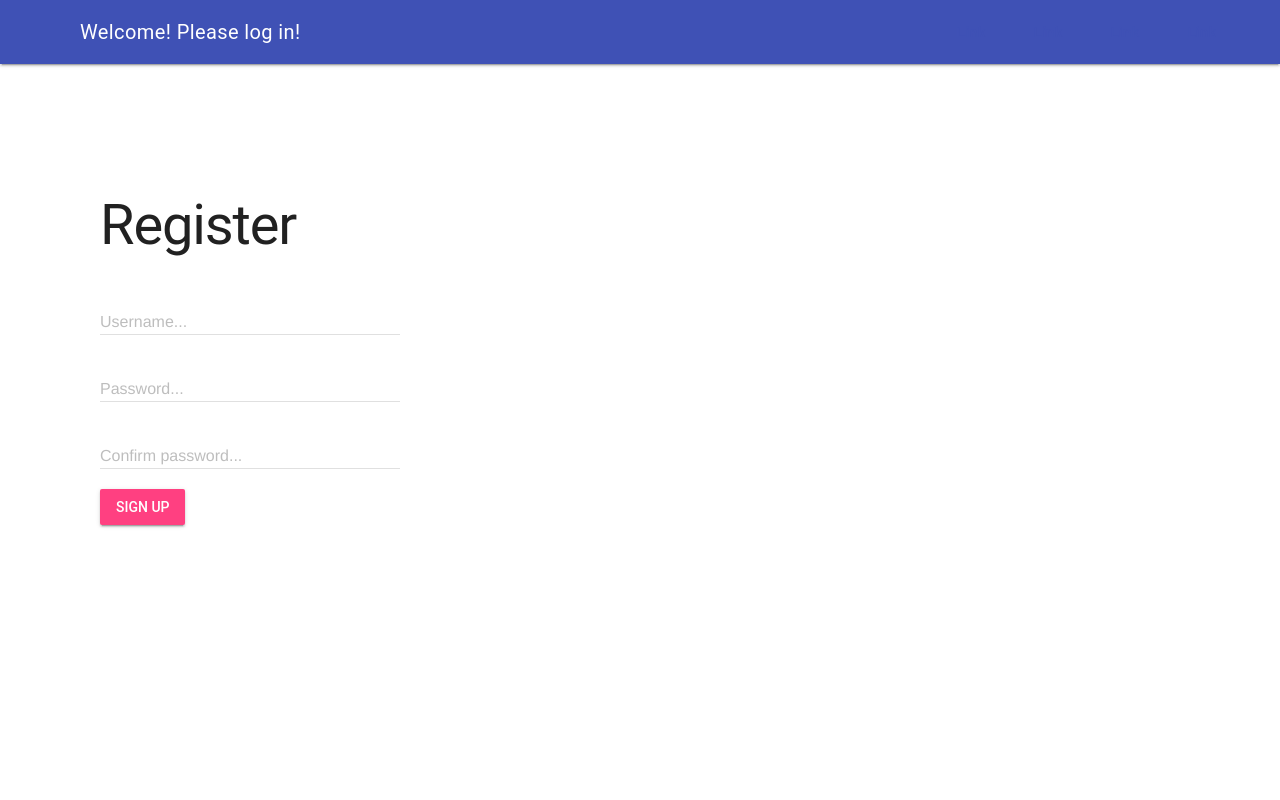
After one commit to barni246/Django-ChatApp-2, a Django app: page /register/ in a window 1280 px wide. The commit adds this page. Run offline with Django 5.2, Linux system fonts and the light colour scheme.

Commit message:
register html

```diff
--- /dev/null
+++ b/chat/templates/auth/register.html
@@ -0,0 +1,43 @@
+{% extends "base.html" %}
+{% block content %}
+
+
+<h1>Register</h1>
+
+
+<form method="POST" action="/login/" autocomplete="off">
+    {% csrf_token %}
+    <input type="hidden" name="redirect" value="{{ redirect }}">
+
+
+<div class="input-container" style="display: flex; flex-direction: column;">
+
+    <div class="mdl-textfield mdl-js-textfield mdl-textfield--floating-label">
+        <input class="mdl-textfield__input"  name="username" type="text" id="sample3" >
+        <label class="mdl-textfield__label"  for="sample3">Username...</label>
+    </div>
+
+    <div class="mdl-textfield mdl-js-textfield mdl-textfield--floating-label">
+        <input class="mdl-textfield__input" name="password" type="password" id="sample33"  autocomplete="off">
+        <label class="mdl-textfield__label" for="sample33">Password...</label>
+    </div>
+
+    <div class="mdl-textfield mdl-js-textfield mdl-textfield--floating-label">
+        <input class="mdl-textfield__input" name="password" type="password" id="sample333"  autocomplete="new-password">
+        <label class="mdl-textfield__label" for="sample333">Confirm password...</label>
+    </div>
+
+    <!-- Accent-colored raised button with ripple -->
+    </div> <button class="mdl-button mdl-js-button mdl-button--raised mdl-js-ripple-effect mdl-button--accent">
+        Sign up
+    </button>
+    <div>
+
+</div>
+
+
+
+
+</form>
+
+{% endblock %}
--- a/chat/views.py
+++ b/chat/views.py
@@ -27,3 +27,7 @@ def login_view(request):
     else:
       return render(request, 'auth/login.html', {'wrongPassword':True , 'redirect': redirect})
   return render(request, 'auth/login.html', {'redirect': redirect})
+
+
+def register_view(request):
+    return render(request, 'auth/register.html')
--- a/django_chat_app/settings.py
+++ b/django_chat_app/settings.py
@@ -39,6 +39,7 @@ INSTALLED_APPS = [
     'django.contrib.messages',
     'django.contrib.staticfiles',
     'chat',
+
 ]
 
 MIDDLEWARE = [
--- a/django_chat_app/urls.py
+++ b/django_chat_app/urls.py
@@ -17,9 +17,11 @@ Including another URLconf
 from django.contrib import admin
 from django.urls import path
 from chat.views import index, login_view
+from chat.views import register_view
 
 urlpatterns = [
     path('admin/', admin.site.urls),
     path('chat/', index),
     path('login/', login_view),
+    path('register/', register_view),
 ]
--- a/static/css/style.css
+++ b/static/css/style.css
@@ -10,3 +10,13 @@ i {
 .color-gray {
   color: rgba(0, 0, 0, 0.4);
 }
+
+.register-container {
+  padding-top: 20px;
+}
+
+a {
+ color: rgb(63, 81, 181) !important;
+ text-decoration: none;
+ font-weight: 600 !important;
+}
```
Also changed, not shown: chat/templates/auth/login.html (+6 -5 lines), chat/models.py (line endings or trailing spaces), db.sqlite3. Lines whose indentation alone changed are shown as unchanged.
